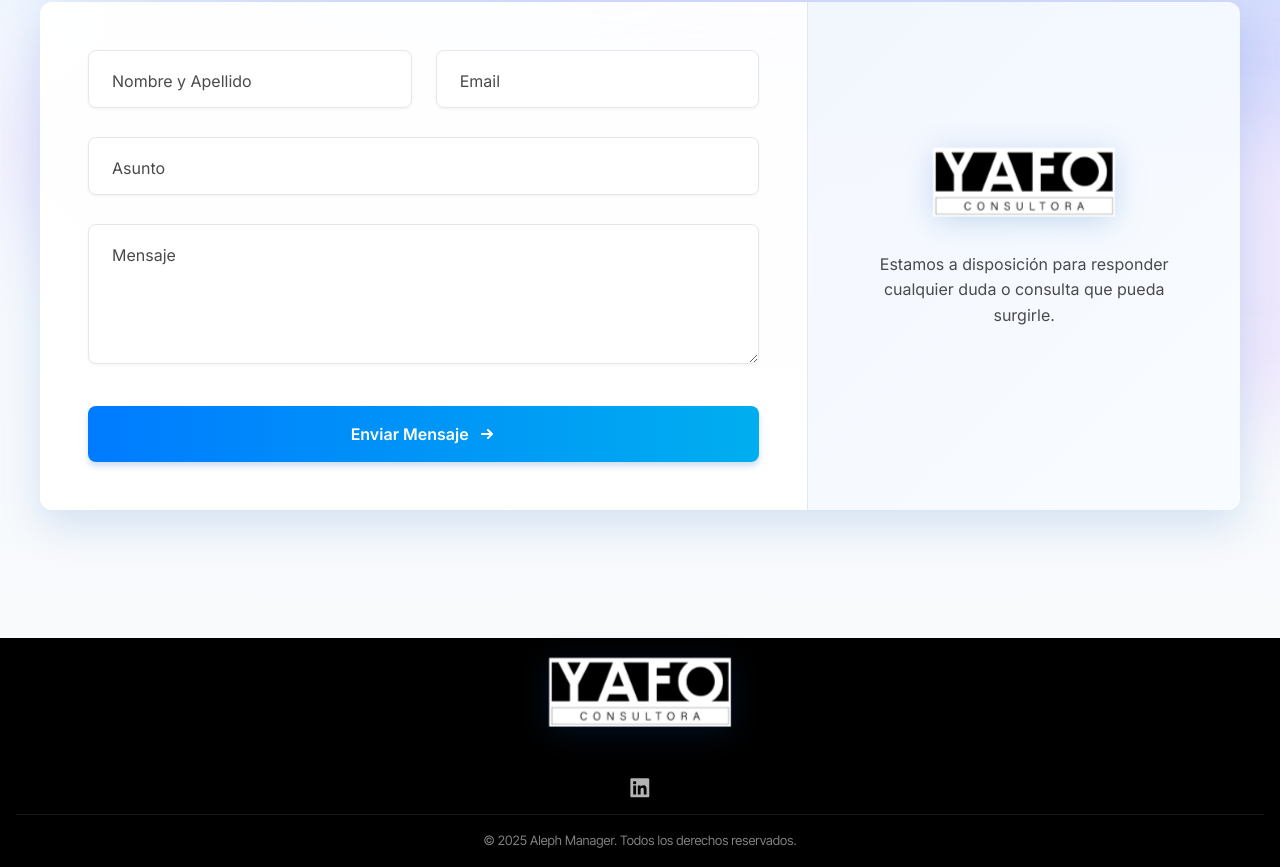
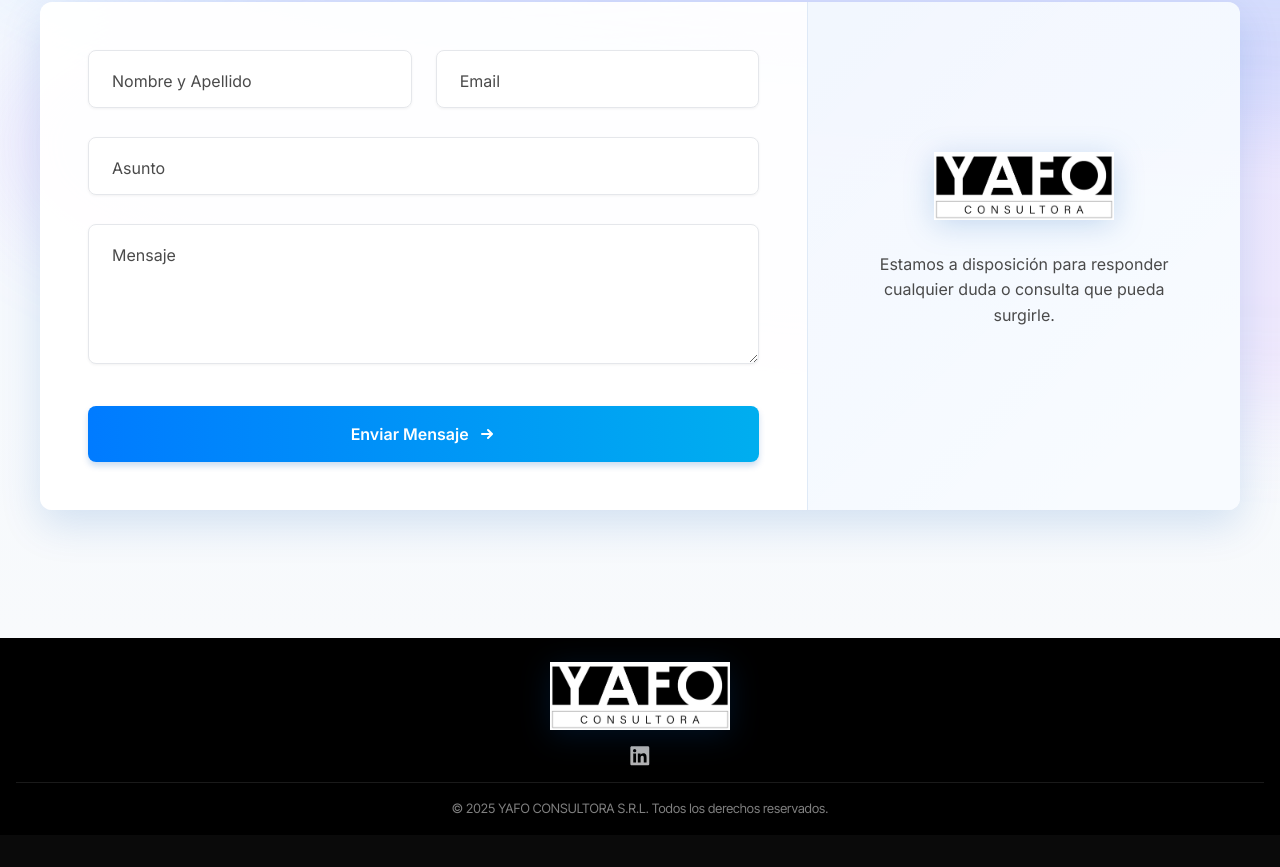
Before and after one commit to csantander93/yafo-consultora-web, a React (Vite) app: page / in a window 1280 px wide. Shown: the part 5322-6189 px from the top of the page. After the commit the page ends 6157 px from the top, so only its background shows below. Built offline with nearby package versions, Linux system fonts and the light colour scheme; a web font is replaced by a local one.

Commit message:
update2 git commit -m update git push git commit -m update2

```diff
--- a/src/components/contact/ContactForm.css
+++ b/src/components/contact/ContactForm.css
@@ -198,19 +198,17 @@
   z-index: -1;
 }
 
-.info-logo {
+.info-logo-contact {
   max-width: 180px;
   height: auto;
   margin: 0 auto 2rem;
   filter: drop-shadow(0 5px 15px rgba(0, 86, 179, 0.2));
-  animation: float 8s ease-in-out infinite;
 }
 
 .info-title {
   font-size: 1.5rem;
   font-weight: 600;
   color: var(--text-dark);
-  margin-bottom: 1.5rem;
   text-align: center;
   position: relative;
 }
--- a/src/components/contact/ContactForm.jsx
+++ b/src/components/contact/ContactForm.jsx
@@ -151,7 +151,7 @@ const ContactForm = () => {
             <img
               src={logoYafo}
               alt="Aleph Manager Logo"
-              className="info-logo"
+              className="info-logo-contact"
             />
             <p className="info-text">
               Estamos a disposición para responder cualquier duda o consulta que pueda surgirle.
--- a/src/components/footer/Footer.css
+++ b/src/components/footer/Footer.css
@@ -53,6 +53,7 @@
   }
 
   .sr-only {
+    color: #fff;
     position: absolute;
     width: 1px;
     height: 1px;
@@ -62,6 +63,12 @@
     clip: rect(0, 0, 0, 0);
     white-space: nowrap;
     border: 0;
+  }
+
+  .info-logo {
+    max-width: 180px;
+    height: auto;
+    filter: drop-shadow(0 5px 15px rgba(0, 86, 179, 0.2));
   }
 
   @keyframes shake {
--- a/src/components/footer/Footer.jsx
+++ b/src/components/footer/Footer.jsx
@@ -32,7 +32,6 @@ const Footer = () => {
               itemProp="sameAs"
             >
               <FaLinkedin />
-              <span className="sr-only">LinkedIn de Aleph Manager</span>
             </a>
           </div>
         </div>
@@ -40,7 +39,7 @@ const Footer = () => {
 
       <div className="footer-bottom">
         <p itemProp="copyrightYear">
-          &copy; {new Date().getFullYear()} <span itemProp="copyrightHolder">Aleph Manager</span>. Todos los derechos reservados.
+          &copy; {new Date().getFullYear()} <span itemProp="copyrightHolder">YAFO CONSULTORA S.R.L</span>. Todos los derechos reservados.
         </p>
       </div>
     </footer>
```
Lines whose indentation alone changed are shown as unchanged.
